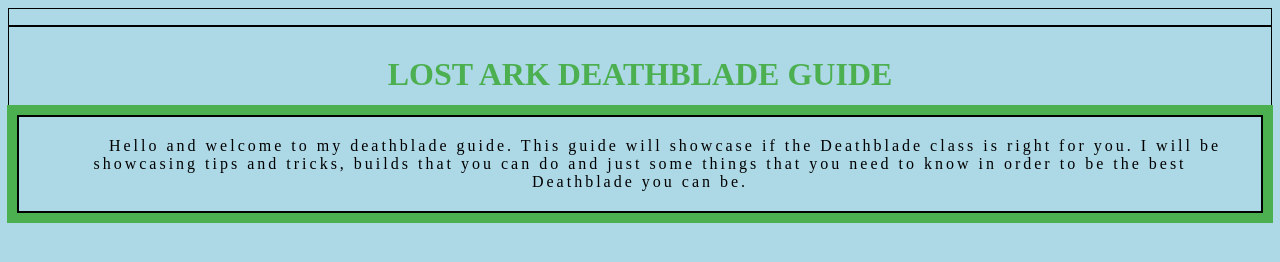
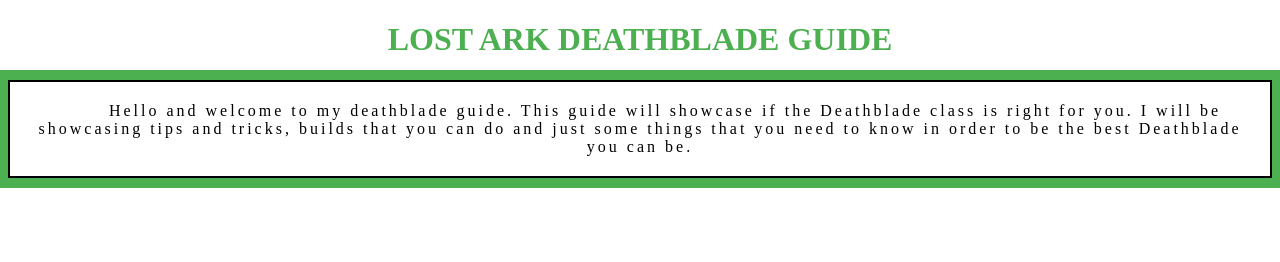
Before and after one commit to psychopompzx/Website-Final-Project, a plain HTML site: page index.html in a window 1280 px wide. Drawn offline with Linux system fonts and the light colour scheme.

Commit message:
Update index.html

```diff
--- a/index.html
+++ b/index.html
@@ -15,8 +15,7 @@
 
     <style>
       div {
-      border: 1px solid black;
-      padding: 8px;
+
     }
 
     h1 {
@@ -41,7 +40,7 @@
       color: #008CBA;
     }
       body {
-        background-color: lightblue;
+        background-color: white;
 
 
 
```
